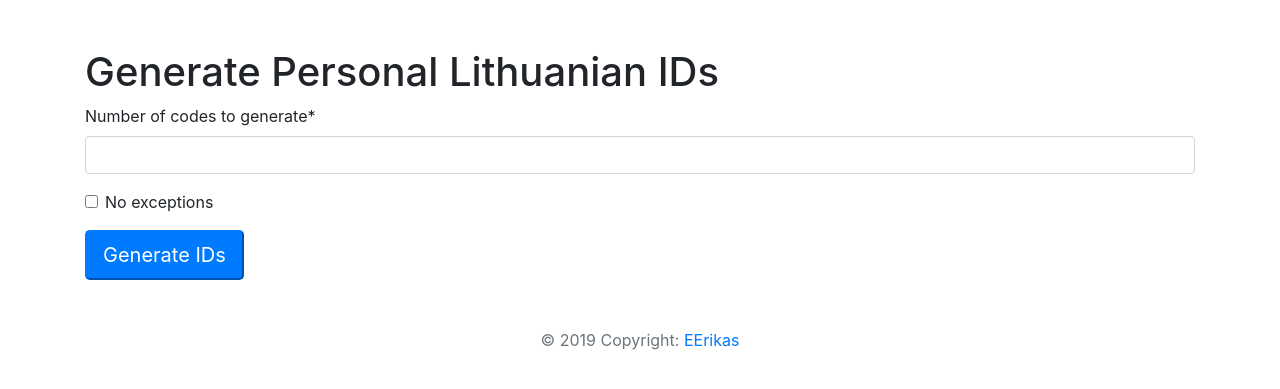
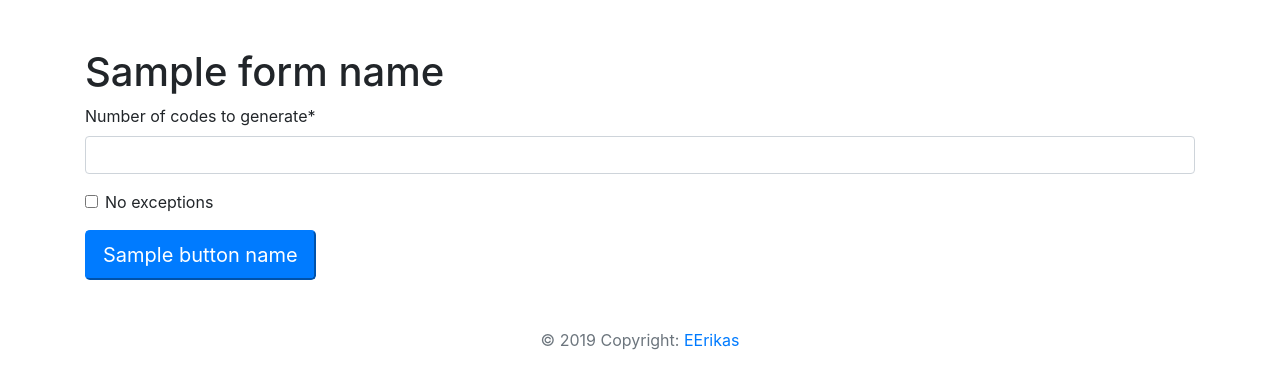
Before and after one commit to EErikas/personal_id_tool, a Django app: template templates/id_generator.html in a window 1280 px wide. Shown: the part 56-445 px from the top of the page. Run offline with Django 3.2, Linux system fonts and the light colour scheme; tables that the repository leaves empty hold one stand-in row (values such as "Sample post"); the template is opened without the code that fills it: values that come from a table or form of the project are taken from there, most other values are stand-ins (such as "Sample title", 1, 10 or a date in 2020); parts of the project's set-up code (start-up, migrations or seed data) failed here and were passed over; some libraries are stand-ins or nearby versions.

Commit message:
Created base form template

```diff
--- /dev/null
+++ b/templates/base_form.html
@@ -0,0 +1,12 @@
+{% comment %}
+filter 'default_is_none' is used to define value, when variable is not passed to a form
+{% endcomment %}
+{% load crispy_forms_tags %}
+<h1 class="mt-5">{{ form_name }}</h1>
+<form method="{{ method|default_if_none:'get' }}">
+    {% if method == 'post' %}
+        {% csrf_token %}
+    {% endif %}
+    {{ form|crispy }}
+    <input type="submit" class="btn-lg btn-primary" value="{{ button_name|default_if_none:'Submit' }}">
+</form>
--- a/templates/id_generator.html
+++ b/templates/id_generator.html
@@ -1,12 +1,8 @@
 {% extends 'base.html' %}
-{% load crispy_forms_tags %}
 {% block content %}
-    <h1 class="mt-5">Generate Personal Lithuanian IDs</h1>
-    {% csrf_token %}
-    <form method="get">
-        {{ form|crispy }}
-        <input type="submit" class="btn-lg btn-primary" value="Generate IDs">
-    </form>
+    {#  Add basic form #}
+    {% include 'base_form.html' %}
+    {# Print results #}
     {% if results %}
         {% with valid_ids=results %}
             {% include 'id_list.html' %}
```
Also changed, not shown: id_calculator/views.py (+14 -6 lines), templates/id_carver.html (+3 -8 lines).
